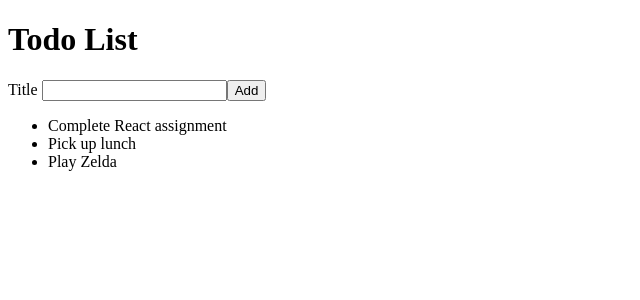
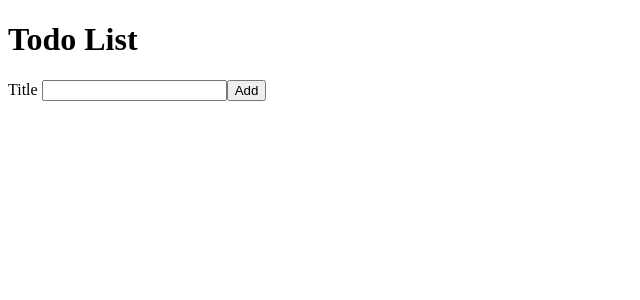
Before and after one commit to marice-romero/react-todo, a React (Create React App) app: page / in a window 1280 px wide. Shown: the top 300 px of the page, without its empty margins (0-640 px from the left). Built offline with nearby package versions, Linux system fonts and the light colour scheme; the HTML template or start-up script is replaced by a standard one.

Commit message:
lesson 1-4

```diff
--- a/src/AddTodoForm.js
+++ b/src/AddTodoForm.js
@@ -1,17 +1,28 @@
 import React from "react";
 
-function AddTodoForm(props) {
+function AddTodoForm({ onAddTodo }) {
+  const [todoTitle, setTodoTitle] = React.useState("");
+
+  function handleTitleChange(event) {
+    let newTodoTitle = event.target.value;
+    setTodoTitle(newTodoTitle);
+  }
+
   function handleAddTodo(event) {
     event.preventDefault();
-    let todoTitle = event.target.title.value;
-    props.onAddTodo(todoTitle);
+    onAddTodo({ title: todoTitle, id: Date.now() });
     console.log(todoTitle);
-    event.target.title.value = "";
+    setTodoTitle("");
   }
   return (
     <form onSubmit={handleAddTodo}>
       <label htmlFor="todoTitle">Title </label>
-      <input id="todoTitle" name="title"></input>
+      <input
+        id="todoTitle"
+        name="title"
+        value={todoTitle}
+        onChange={handleTitleChange}
+      ></input>
       <button type="submit">Add</button>
     </form>
   );
--- a/src/App.js
+++ b/src/App.js
@@ -3,13 +3,17 @@
 import AddTodoForm from "./AddTodoForm.js";
 
 function App() {
-  const [newTodo, setNewTodo] = React.useState("");
+  const [todoList, setTodoList] = React.useState([]);
+
+  function addTodo(newTodo) {
+    setTodoList([...todoList, newTodo]);
+  }
+
   return (
     <div>
       <h1>Todo List</h1>
-      <AddTodoForm onAddTodo={setNewTodo} />
-      <p>{newTodo}</p>
-      <TodoList />
+      <AddTodoForm onAddTodo={addTodo} />
+      <TodoList todoList={todoList} />
     </div>
   );
 }
--- a/src/TodoList.js
+++ b/src/TodoList.js
@@ -1,23 +1,23 @@
 import React from "react";
 import TodoListItem from "./TodoListItem.js";
 
-let todoList = [
-  {
-    id: "1",
-    title: "Complete React assignment",
-  },
-  { id: "2", title: "Pick up lunch" },
-  {
-    id: "3",
-    title: "Play Zelda",
-  },
-];
+// let todoList = [
+//   {
+//     id: "1",
+//     title: "Complete React assignment",
+//   },
+//   { id: "2", title: "Pick up lunch" },
+//   {
+//     id: "3",
+//     title: "Play Zelda",
+//   },
+// ];
 
-function TodoList() {
+function TodoList({ todoList }) {
   return (
     <ul>
-      {todoList.map(function (toDoItem) {
-        return <TodoListItem key={toDoItem.id} title={toDoItem.title} />;
+      {todoList.map((toDoItem) => {
+        return <TodoListItem key={toDoItem.id} toDoItem={toDoItem} />;
       })}
     </ul>
   );
--- a/src/TodoListItem.js
+++ b/src/TodoListItem.js
@@ -1,7 +1,7 @@
 import React from "react";
 
-function TodoListItem(props) {
-  return <li>{props.title}</li>;
+function TodoListItem({ toDoItem }) {
+  return <li>{toDoItem.title}</li>;
 }
 
 export default TodoListItem;
```
